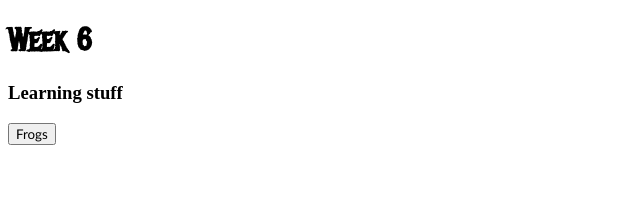
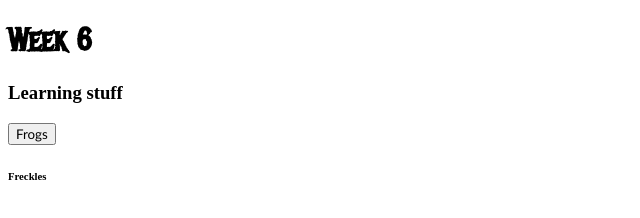
Before and after one commit to Frogdust/Week_6, a plain HTML site: page Index.html in a window 1280 px wide. Shown: the full height of the page, 0-640 px from the left. Drawn offline with Linux system fonts and the light colour scheme.

Commit message:
fix maybe 2

```diff
--- a/Index.html
+++ b/Index.html
@@ -15,6 +15,7 @@
     <h1>Week 6</h1>
     <h3>Learning stuff</h3>
     <button>Frogs</button>
+    <h6>Freckles</h6>
 </body>
 
 </html>
```
